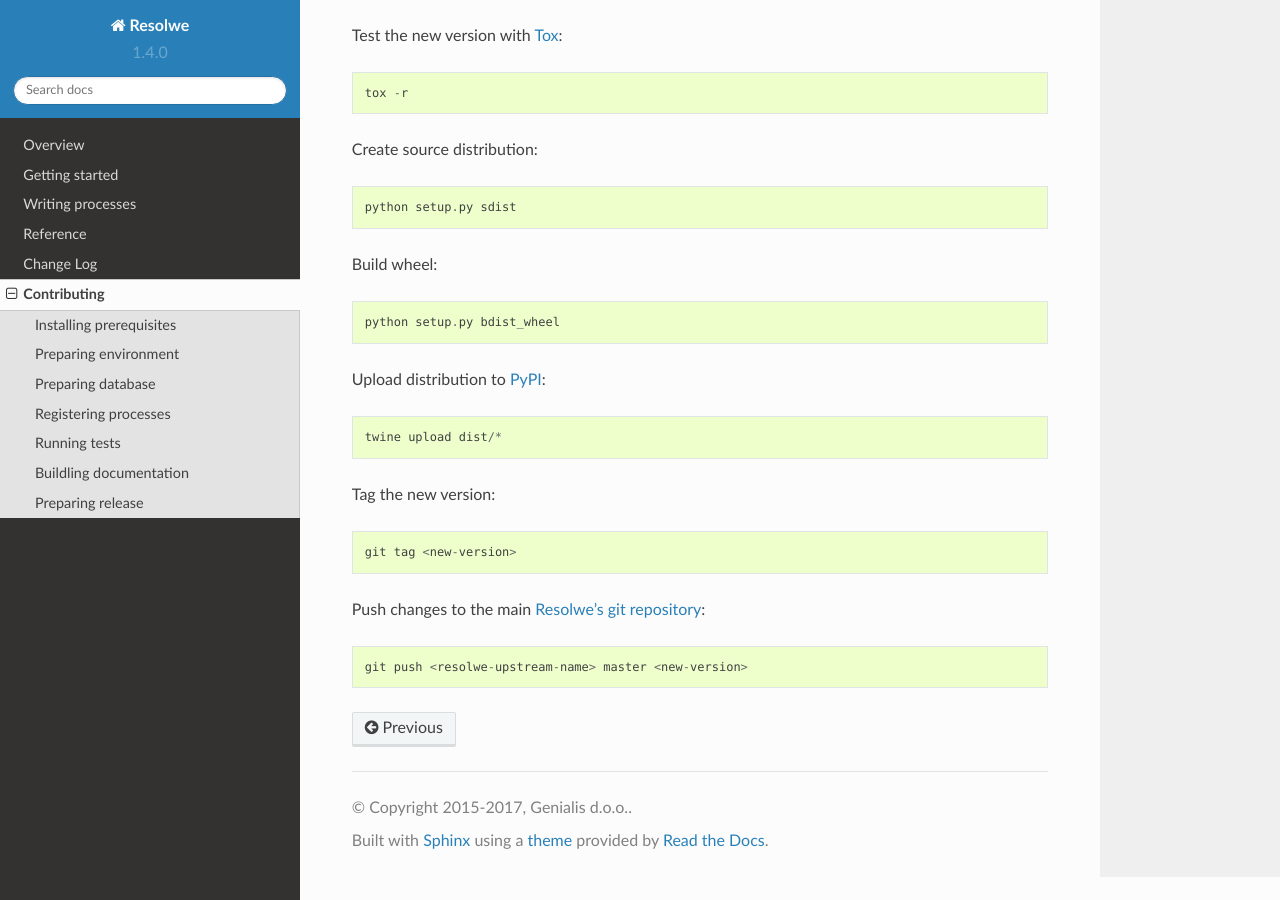
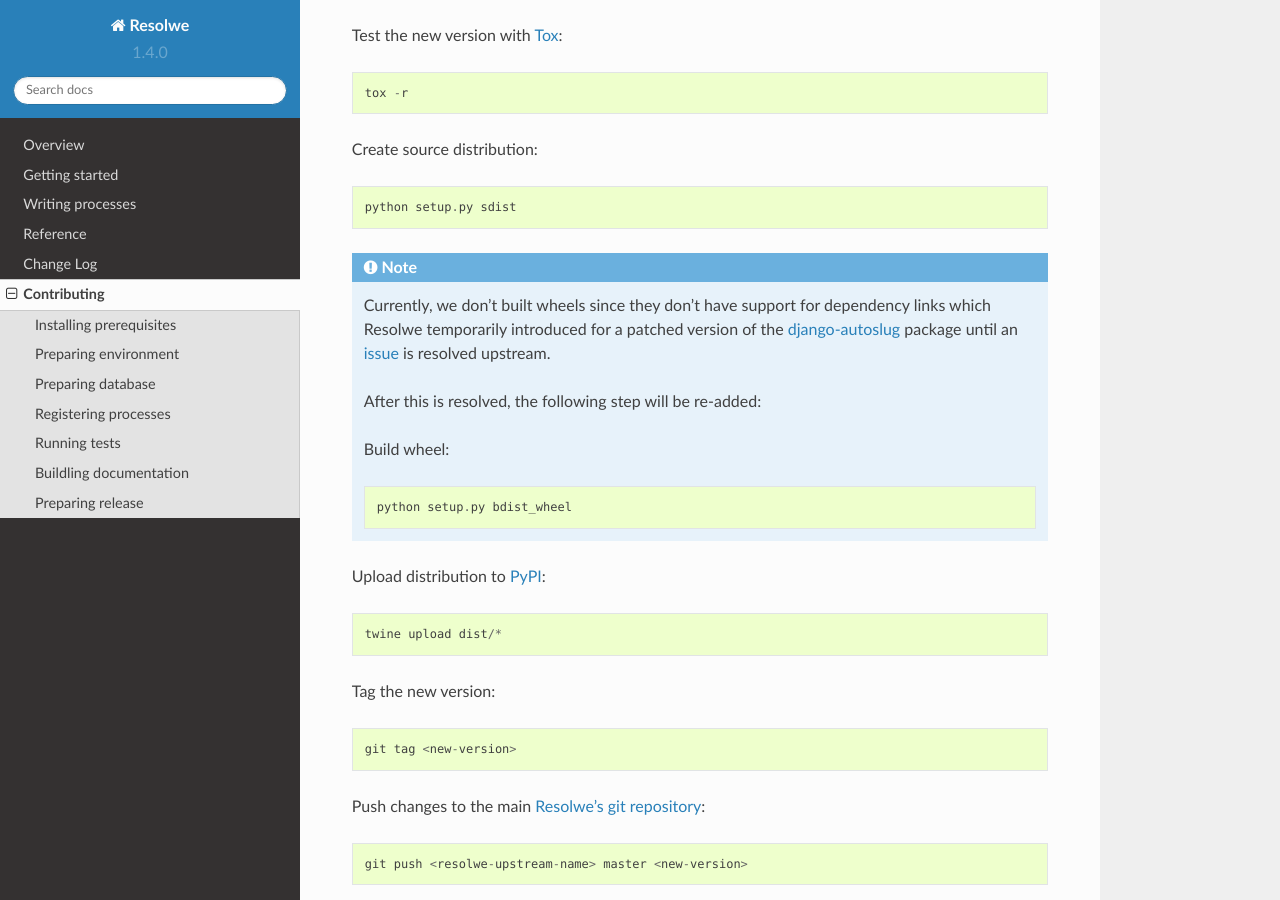
Before and after one commit to genialis/resolwe, a Sphinx documentation site: the page built from docs/contributing.rst, in a window 1280 px wide and 900 px high, scrolled down 2801 px. Built offline with Sphinx 7.4.7 and the Read the Docs theme 2.0.0, drawn with Linux system fonts in a browser that asks for light colours.

Commit message:
Update instructions on preparing a release to no longer build the wheel
Python wheels don't have support for dependency links therefore a user
must instruct pip to not use wheels to install Resolwe. The issue can be
mitigated by only providing source distributions (sdists) of Resolwe
while it includes dependency links.

```diff
--- a/docs/contributing.rst
+++ b/docs/contributing.rst
@@ -142,9 +142,21 @@
 
     python setup.py sdist
 
-Build wheel::
+.. note::
 
-    python setup.py bdist_wheel
+    Currently, we don't built wheels since they don't have support for
+    dependency links which Resolwe temporarily introduced for a patched version
+    of the `django-autoslug`_ package until an `issue`_ is resolved upstream.
+
+    After this is resolved, the following step will be re-added:
+
+    Build wheel::
+
+        python setup.py bdist_wheel
+
+
+.. _django-autoslug: http://django-autoslug.readthedocs.io/en/latest/
+.. _issue: https://github.com/neithere/django-autoslug/pull/18
 
 Upload distribution to PyPI_::
 
```
Also changed, not shown: docs/CHANGELOG.rst (+10 -0 lines).
